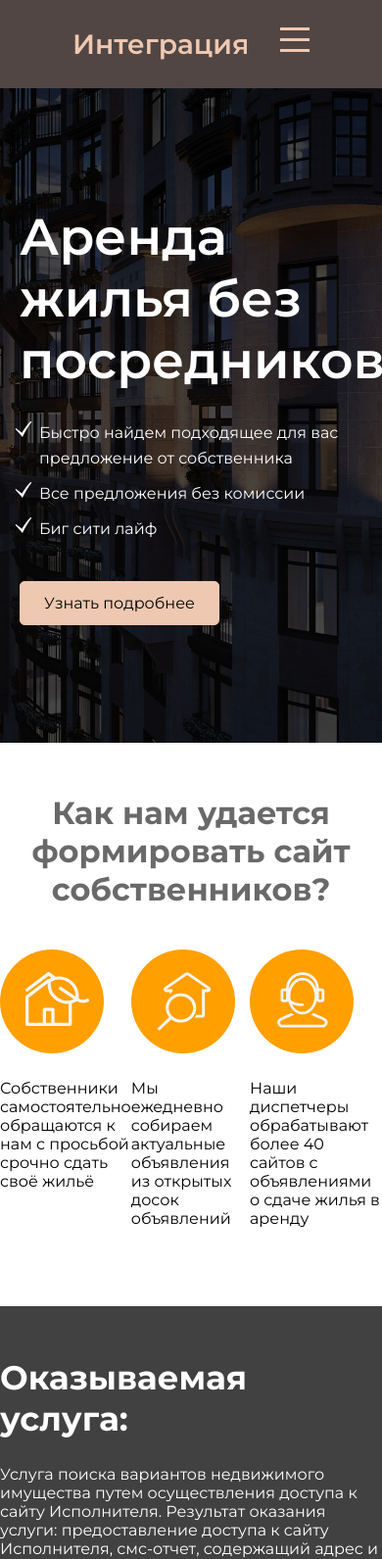
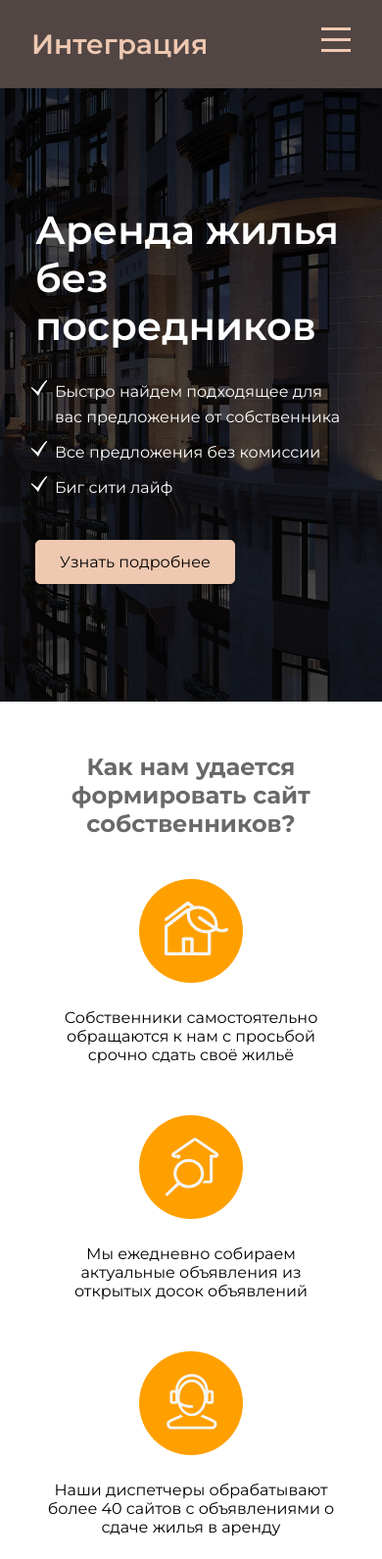
Before and after one commit to tsukuyoml/Integration, a plain HTML site: page index.html in a window 390 px wide. Shown: the top 1591 px of the page at 98% size. Drawn offline with Linux system fonts and the light colour scheme.

Commit message:
adaptive strike for 3 page

```diff
--- a/styles/contacts.css
+++ b/styles/contacts.css
@@ -1,5 +1,5 @@
 .contacts {
-    padding: 52px 0;
+    padding: 52px 36px;
 }
 
 .contacts-container {
@@ -15,6 +15,8 @@
 .contacts-list {
     margin-top: 26px;
     display: flex;
+    flex-wrap: wrap;
+    gap: 52px;
     list-style: none;
     justify-content: space-between;
 }
--- a/styles/header.css
+++ b/styles/header.css
@@ -164,3 +164,9 @@ header > ul {
         display: none;
     }
 }
+
+@media (max-width: 800px) {
+    header {
+        padding: 28px 32px;
+    }
+}
--- a/styles/index.css
+++ b/styles/index.css
@@ -1,10 +1,11 @@
 .hero {
     position: relative;
-    padding: 0 20px;
+    padding: 0 36px;
     background-image: url('../img/house.jpg');
     background-size: cover;
     background-position: center;
     background-repeat: no-repeat;
+    overflow: hidden;
 }
 
 .hero::before {
@@ -58,6 +59,11 @@
     box-shadow: 0 0 18px #efc8b1;
 }
 
+.advantagest {
+    padding: 0 36px;
+    overflow: hidden;
+}
+
 .advantagest-container {
     max-width: 1140px;
     margin: 0 auto;
@@ -76,6 +82,7 @@
 .advantagest-list {
     display: flex;
     justify-content: space-between;
+    gap: 15px;
     list-style: none;
 }
 
@@ -102,6 +109,8 @@
 
 .guarantees {
     position: relative;
+    padding: 0 36px;
+    overflow: hidden;
 }
 
 .guarantees::before {
@@ -123,9 +132,13 @@
     color: white;
 }
 
+.guarantees-container h3 {
+    margin: 15px 0 6px;
+}
+
 .guarantees-title {
     font-size: 34px;
-    margin-bottom: 26px
+    margin-bottom: 10px
 }
 
 .guarantees-list {
@@ -143,6 +156,7 @@
 
 .partners {
     padding: 52px 0;
+    overflow: hidden;
 }
 
 .partners-title {
@@ -170,3 +184,31 @@
     width: 125px;
     height: auto;
 }
+
+@media (max-width: 600px) {
+    .hero-title {
+        font-size: 40px;
+    }
+
+    .advantagest-title {
+        font-size: 24px;
+    }
+
+    .advantagest-list {
+        flex-direction: column;
+        align-items: center;
+        gap: 52px;
+    }
+
+    .advantagest-list div {
+        text-align: center;
+    }
+
+    .advantagest-list li::before {
+        margin: 0 auto 26px;
+    }
+
+    .guarantees-title {
+        font-size: 28px;
+    }
+}
--- a/styles/rent_out.css
+++ b/styles/rent_out.css
@@ -1,9 +1,11 @@
 .hero {
+    padding: 0 36px;
     position: relative;
     background-image: url('../img/rent_out.jpg');
     background-size: cover;
     background-position: 50% 35%;
     background-repeat: no-repeat;
+    overflow: hidden;
 }
 
 .hero::before {
@@ -31,6 +33,11 @@
     margin-bottom: 30px;
 }
 
+.form {
+    padding: 0 36px;
+    overflow: hidden;
+}
+
 .form-container {
     margin: 0 auto;
     max-width: 1140px;
@@ -39,7 +46,7 @@
 
 .form-container form {
     margin: 0 auto;
-    width: 350px;
+    max-width: 350px;
 }
 
 .input-label {
@@ -95,3 +102,9 @@
 .button:hover {
     background-color: #dbb198;
 }
+
+@media (max-width: 1000px) {
+    .hero-title {
+        font-size: 40px;
+    }
+}
```
Also changed, not shown: connection.html (+3 -1 lines), styles/connection.css (+18 -6 lines), styles/questions.css (+16 -2 lines).
